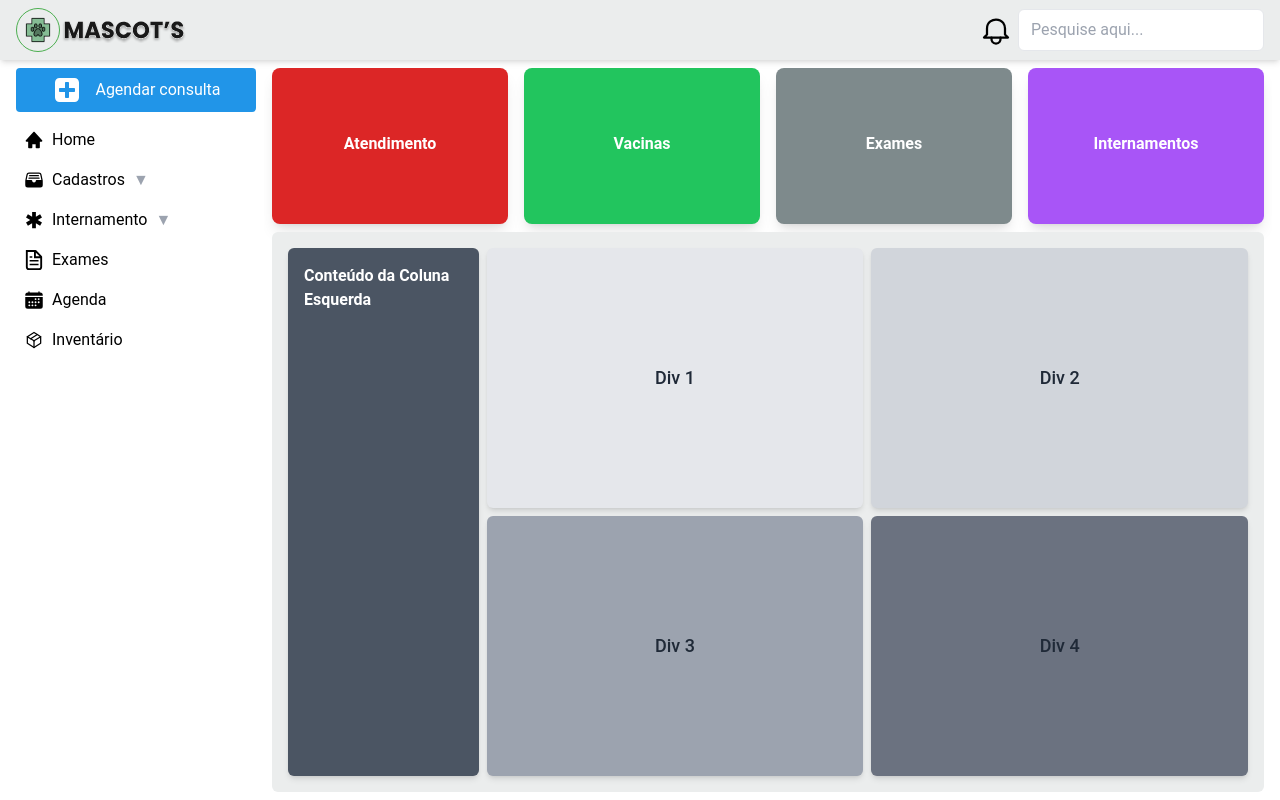
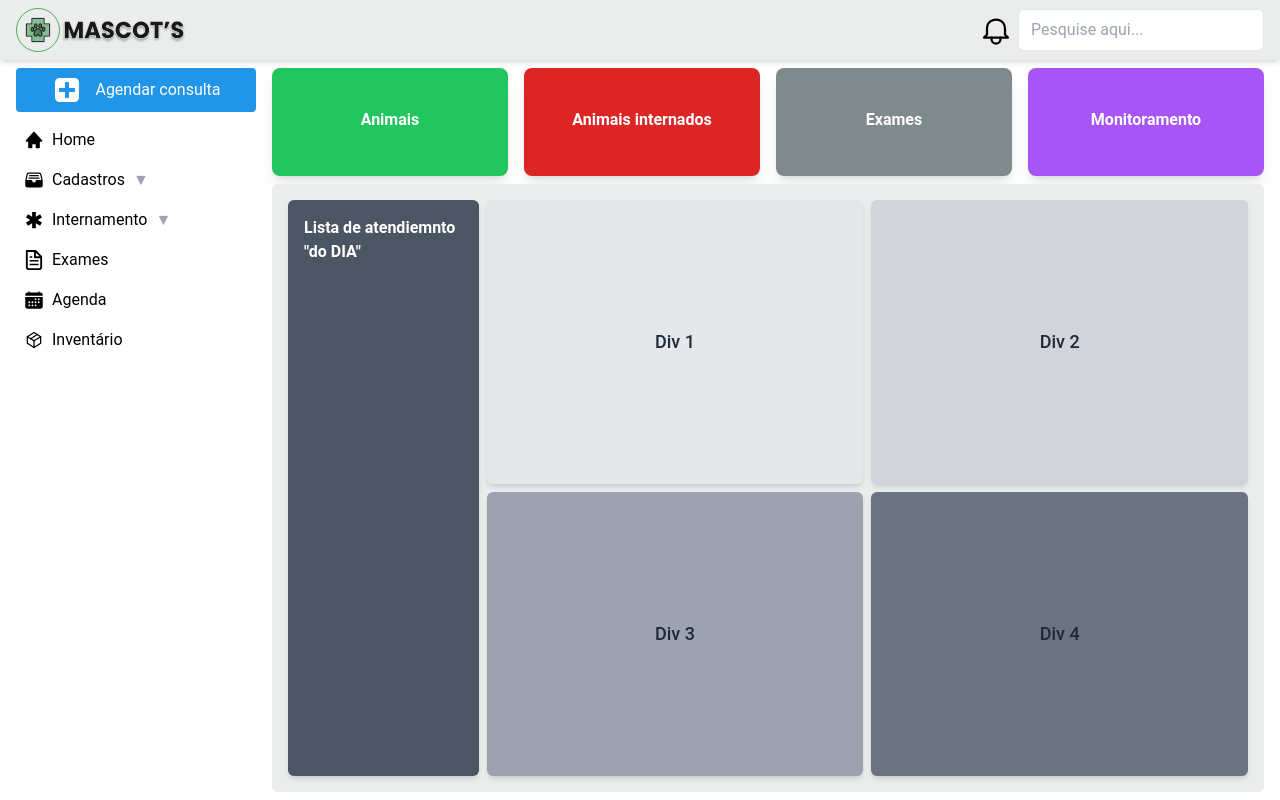
Before and after one commit to softexrecifepe/PI-MASCOTS-TURMA-07-EQUIPE-03, a Next.js app: page /management in a window 1280 px wide. Built offline with nearby package versions, Linux system fonts and the light colour scheme.

Commit message:
refactor: melhora tamanho de cards

```diff
--- a/src/app/components/Cards.tsx
+++ b/src/app/components/Cards.tsx
@@ -20,7 +20,7 @@ const Cards: React.FC<CardsProps> = ({ links }) => {
             <li className="mb-1 block">
               <a
               href={link.href}
-              className="w-full h-full py-16 px-20 flex items-center justify-center rounded-lg hover:bg-blue-600 transition duration-300"
+              className="w-full h-full py-10 px-12 flex items-center justify-center rounded-lg hover:bg-blue-600 transition duration-300"
               >{link.name}
               </a>
             </li>
--- a/src/app/management/page.tsx
+++ b/src/app/management/page.tsx
@@ -8,20 +8,20 @@ export const Management: React.FC = () => {
 
   const linksCards = [
     {
-      name: "Atendimento",
-      href: "/management/atendimento",
-      bgColor: "bg-red-600",
+      name: "Animais",
+      href: "/management/patients",
+      bgColor: "bg-green-500",
       textColor: "text-white",
     },
     {
-      name: "Vacinas",
+      name: "Animais internados",
       href: "#",
-      bgColor: "bg-green-500",
+      bgColor: "bg-red-600",
       textColor: "text-white",
     },
     { name: "Exames", href: "#" },
     {
-      name: "Internamentos",
+      name: "Monitoramento",
       href: "#",
       bgColor: "bg-purple-500",
       textColor: "text-white",
@@ -42,7 +42,7 @@ export const Management: React.FC = () => {
         <div className="w-full h-full bg-accentThree rounded-md flex gap-2 p-4">
           {/* Coluna da Esquerda */}
           <motion.div className="flex flex-col w-[20%] bg-gray-600 text-white rounded-md p-4 shadow-md">
-            <p className="font-semibold">Conteúdo da Coluna Esquerda</p>
+            <p className="font-semibold">Lista de atendiemnto &quot;do DIA&quot;</p>
           </motion.div>
           {/* Coluna da Direita */}
           <div className="w-[80%] grid grid-cols-2 gap-2">
--- a/src/app/management/patients/page.tsx
+++ b/src/app/management/patients/page.tsx
@@ -71,7 +71,8 @@ const Pets: React.FC = () => {
   //     { name: "Inventário", href: "#" },
   //   ];
   return (
-    <div>
+    <div className="flex justify-center flex-col w-full p-2 me-2 pe-4 gap-2 overflow-y-aut">
+      <div className="w-full flex justify-center font-bold uppercase shadow-md rounded-md p-2">Pacientes</div>
       {/* <div className="flex border-t border-primary p-4 gap-4 bg-white">
         <div className="w-1/4 h-full">
           <aside className="bg-accentThree rounded-lg p-4 shadow-md">
```
